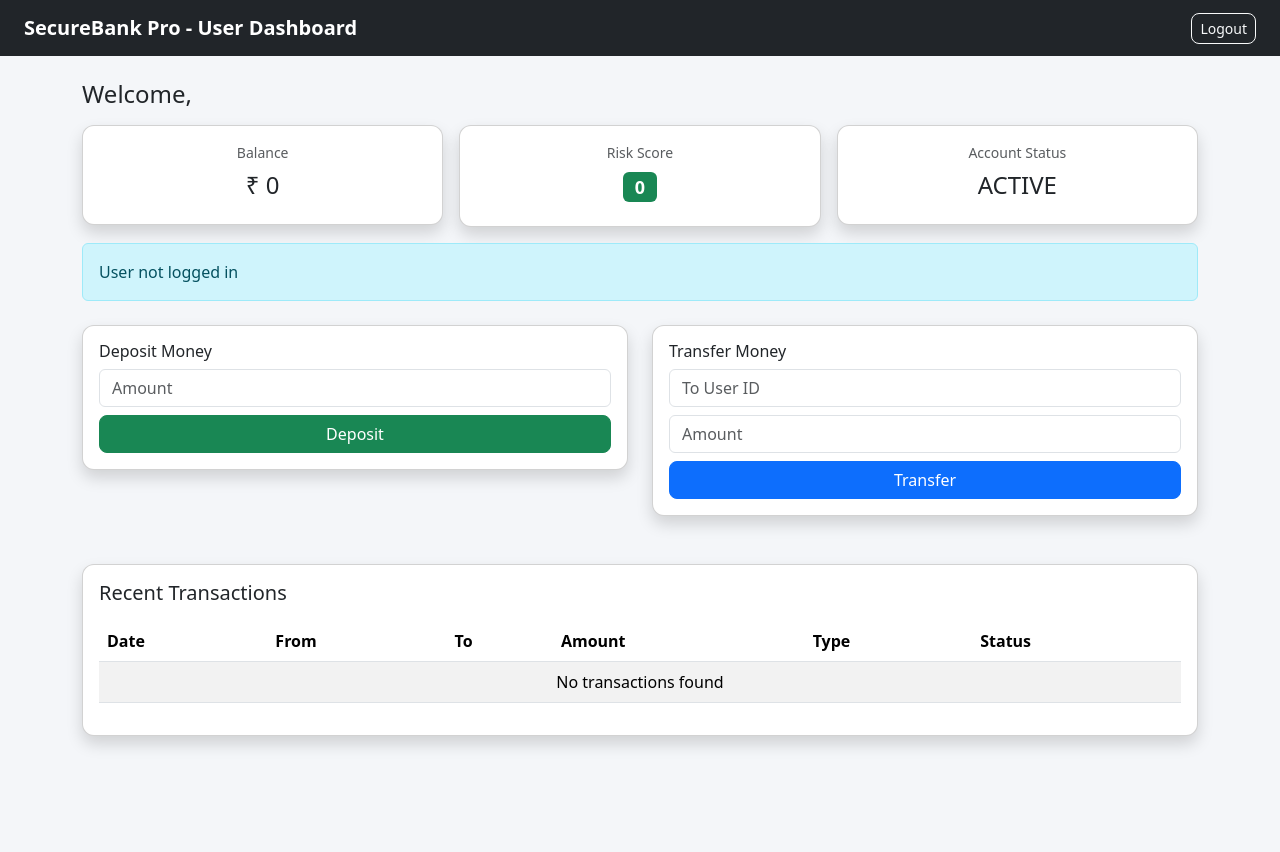
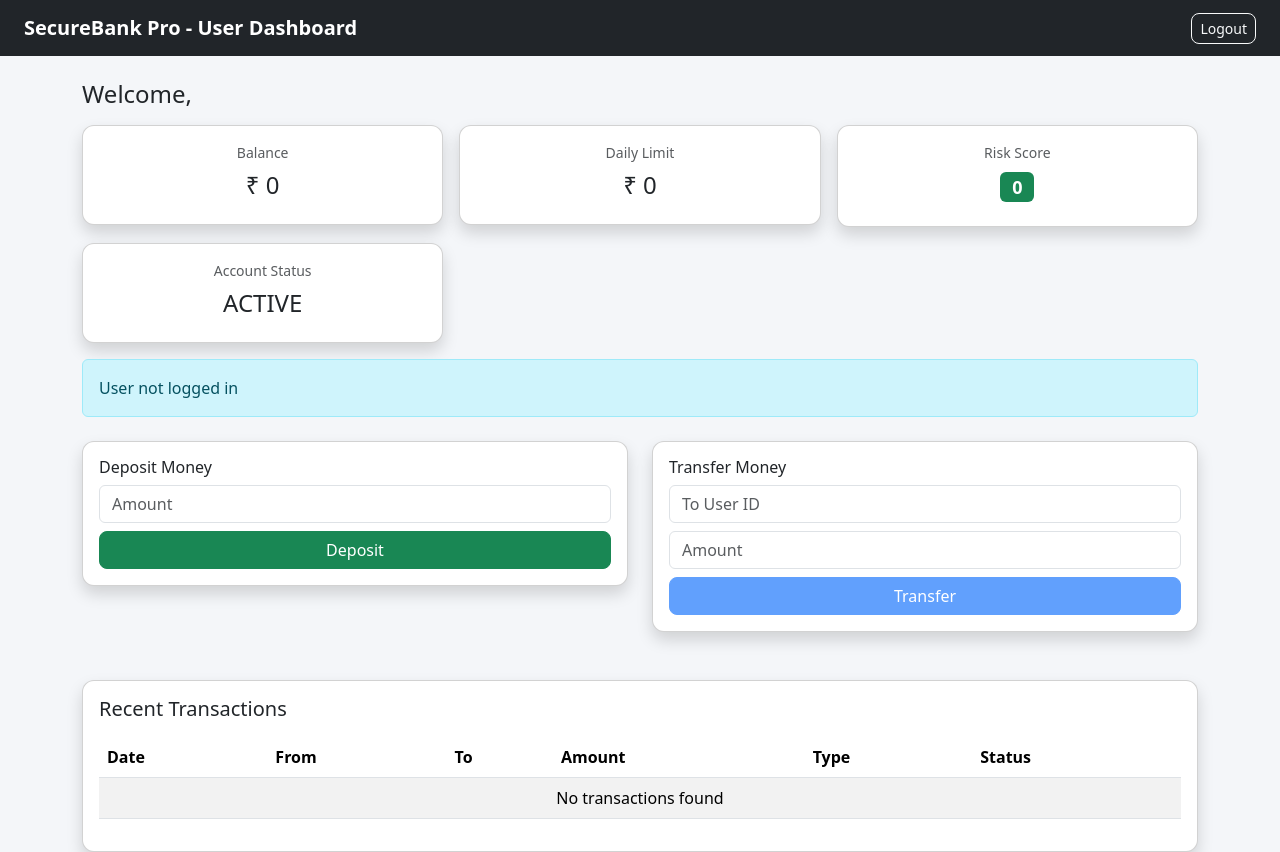
Before and after one commit to hemantyadav2804/FraudPatternDetection-UI, a React (Vite) app: page /user in a window 1280 px wide. Before the commit the page ends 800 px from the top, so only its background shows below. Built offline with nearby package versions, Linux system fonts and the light colour scheme.

Commit message:
implemented Auto-disable button on invalid transactions and show daily limit

```diff
--- a/src/pages/UserDashboard.jsx
+++ b/src/pages/UserDashboard.jsx
@@ -10,6 +10,7 @@ export default function UserDashboard() {
   const userId = Number(localStorage.getItem("userId"));
   const username = localStorage.getItem("username");
 
+  const [dailyLimit, setDailyLimit] = useState(0);
   const [balance, setBalance] = useState(0);
   const [riskScore, setRiskScore] = useState(0);
   const [status, setStatus] = useState("ACTIVE");
@@ -19,7 +20,6 @@ export default function UserDashboard() {
   const [depositAmount, setDepositAmount] = useState("");
   const [toUserId, setToUserId] = useState("");
   const [transferAmount, setTransferAmount] = useState("");
-
 
   useEffect(() => {
     if (!userId) {
@@ -33,14 +33,16 @@ export default function UserDashboard() {
   }, [userId]);
 
 
-  const loadBalance = async () => {
-    try {
-      const res = await API.get(`/account/balance/${userId}`);
-      setBalance(res.data);
-    } catch {
-      setMessage("Error loading balance");
-    }
-  };
+  const loadAccount = async () => {
+  try {
+    const res = await API.get(`/account/details/${userId}`);
+    setBalance(res.data.balance);
+    setDailyLimit(res.data.dailyLimit);
+  } catch {
+    setMessage("Error loading account details");
+  }
+};
+
 
   const loadRiskStatus = async () => {
     try {
@@ -112,6 +114,18 @@ export default function UserDashboard() {
   } catch {
     setMessage("Transfer failed");
   }
+  };
+
+  const isTransferInvalid = () => {
+  if (!toUserId) return true;
+
+  const amt = Number(transferAmount);
+
+  if (!amt || amt <= 0) return true;
+  if (amt > balance) return true;
+  if (amt > dailyLimit) return true;
+
+  return false;
 };
 
   // ===============================
@@ -128,6 +142,7 @@ export default function UserDashboard() {
         {/* METRIC CARDS */}
         <div className="row g-3">
           <MetricCard title="Balance" value={`₹ ${balance}`} />
+          <MetricCard title="Daily Limit" value={`₹ ${dailyLimit}`} />
           <MetricCard title="Risk Score" value={<RiskBadge score={riskScore} />} />
           <MetricCard title="Account Status" value={status} />
         </div>
@@ -175,9 +190,14 @@ export default function UserDashboard() {
                 value={transferAmount}
                 onChange={(e) => setTransferAmount(e.target.value)}
               />
-              <button className="btn btn-primary w-100" onClick={transfer}>
+              <button
+                className="btn btn-primary w-100"
+                onClick={transfer}
+                disabled={isTransferInvalid()}
+              >
                 Transfer
               </button>
+
             </div>
           </div>
         </div>
```
